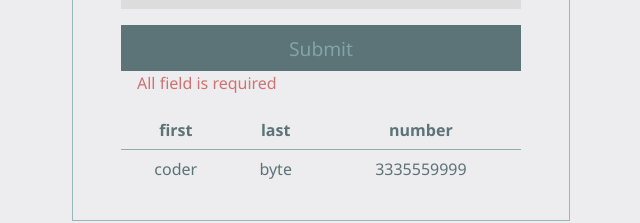
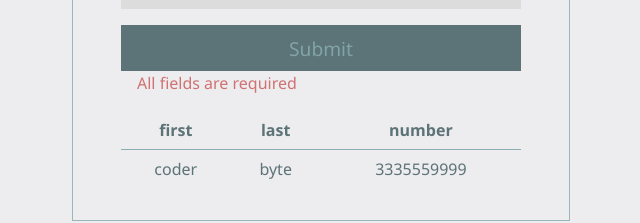
Before and after one commit to KlimaGi/assessment, a React (Create React App) app: page / in a window 1280 px wide. Both pictures are taken after typing "Sample", "Sample", "Sample" into the empty fields and a click on the button "Submit". Shown: the part 236-459 px from the top of the page, without its empty margins (319-959 px from the left). Built offline with nearby package versions, Linux system fonts and the light colour scheme.

Commit message:
correction

```diff
--- a/src/FormInput.js
+++ b/src/FormInput.js
@@ -68,7 +68,7 @@ const FormInput = (props) => {
         value={phoneEntry.number}
       ></Input>
       <SubmitBtn type="submit">Submit</SubmitBtn>
-      {errorMsg && <ErrorMsg>All field is required</ErrorMsg>}
+      {errorMsg && <ErrorMsg>All fields are required</ErrorMsg>}
     </Form>
   );
 };
```
